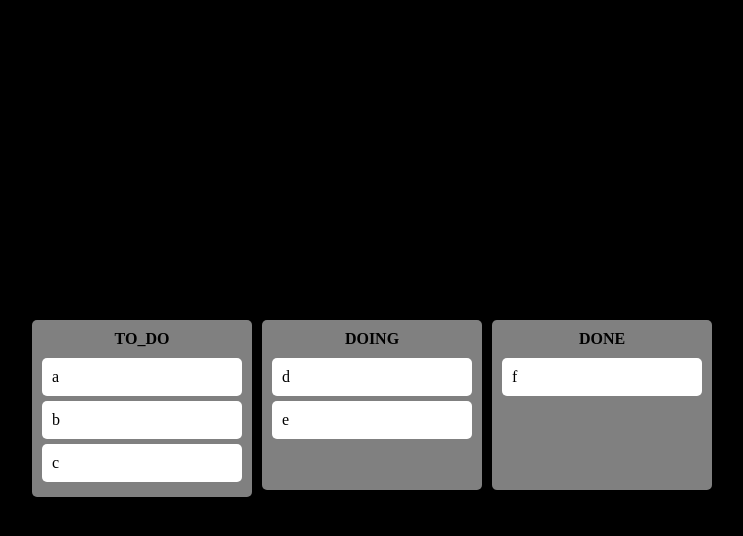
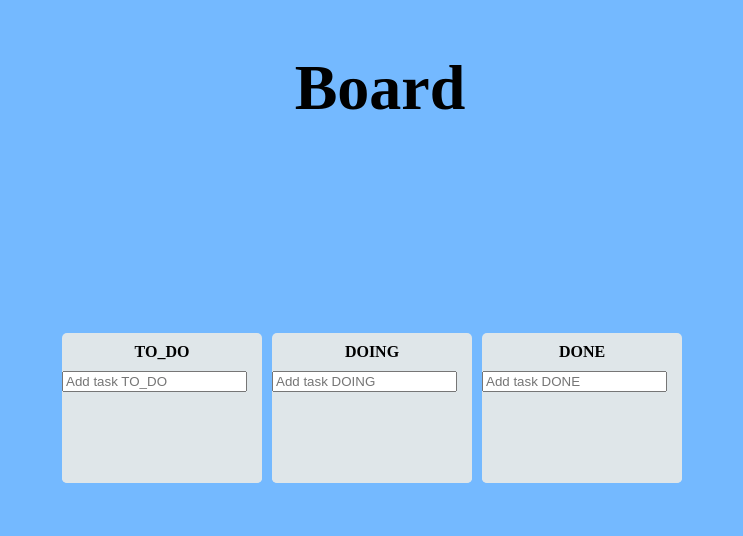
Before and after one commit to jijiseong/trello_clone, a React (Create React App) app: page / in a window 1280 px wide. Shown: the top 536 px of the page, without its empty margins (268-1011 px from the left). Built offline with nearby package versions, Linux system fonts and the light colour scheme.

Commit message:
추가 기능

```diff
--- a/package.json
+++ b/package.json
@@ -13,6 +13,7 @@
     "react": "^18.2.0",
     "react-beautiful-dnd": "^13.1.1",
     "react-dom": "^18.2.0",
+    "react-hook-form": "^7.42.0",
     "react-scripts": "5.0.1",
     "recoil": "^0.7.6",
     "styled-components": "^5.3.6",
--- a/src/App.tsx
+++ b/src/App.tsx
@@ -1,10 +1,11 @@
 import { DropResult, DragDropContext } from "react-beautiful-dnd";
 import { useRecoilState } from "recoil";
 import styled from "styled-components";
-import { dataState } from "./atoms";
+import { dataState, IData } from "./atoms";
 import Board from "./components/Board";
 
-const Wrapper = styled.div`
+const Cotainer = styled.div`
+  position: relative;
   display: flex;
   justify-content: center;
   align-items: center;
@@ -20,35 +21,56 @@ const Boards = styled.div`
   gap: 10px;
 `;
 
+const Title = styled.h1`
+  position: absolute;
+  width: 100%;
+  text-align: center;
+  font-size: 4em;
+`;
+
 function App() {
   const [data, setData] = useRecoilState(dataState);
 
-  const onDragEnd = ({ draggableId, source, destination }: DropResult) => {
+  const onDragEnd = (info: DropResult) => {
+    /**
+     * move data
+     * [a, b, c] => [a, b]
+     * [d, e, f] => [d, e, f, c]
+     */
+    const { draggableId, source, destination } = info;
     if (!destination) return;
-    setData((oldData) => {
-      const newData = JSON.parse(JSON.stringify(oldData));
-      newData[source.droppableId].splice(source.index, 1);
-      newData[destination.droppableId].splice(
-        destination.index,
-        0,
-        draggableId
-      );
+    setData((allBoards) => {
+      const srcBoard = [...allBoards[source.droppableId]];
+      const dstBoard = [...allBoards[destination.droppableId]];
 
-      return newData;
+      const srcItem = srcBoard.find((value) => value.id === +draggableId);
+      if (srcItem === undefined) {
+        return allBoards;
+      }
+
+      srcBoard.splice(source.index, 1);
+      dstBoard.splice(destination.index, 0, srcItem);
+
+      return {
+        ...allBoards,
+        [destination.droppableId]: dstBoard,
+        [source.droppableId]: srcBoard,
+      };
     });
   };
 
   return (
     <>
-      <DragDropContext onDragEnd={onDragEnd}>
-        <Wrapper>
+      <Title>Board</Title>
+      <Cotainer>
+        <DragDropContext onDragEnd={onDragEnd}>
           <Boards>
             {Object.keys(data).map((boardId) => (
-              <Board key={boardId} boardId={boardId} toDos={data[boardId]} />
+              <Board key={boardId} boardId={boardId} data={data[boardId]} />
             ))}
           </Boards>
-        </Wrapper>
-      </DragDropContext>
+        </DragDropContext>
+      </Cotainer>
     </>
   );
 }
--- a/src/atoms.ts
+++ b/src/atoms.ts
@@ -1,20 +1,28 @@
 import { atom, selector } from "recoil";
 
-interface IDataState {
-  [key: string]: string[];
+export interface IData {
+  id: number;
+  text: string;
+}
+
+export interface IDataState {
+  [key: string]: IData[];
 }
 
 export const dataState = atom<IDataState>({
   key: "data",
   default: {
-    TO_DO: ["a", "b", "c"],
-    DOING: ["d", "e"],
-    DONE: ["f"],
+    TO_DO: [],
+    DOING: [],
+    DONE: [],
   },
 });
 
 export const dataSelector = selector({
   key: "dataSelector",
-  get: ({ get }) => {},
-  set: ({ set }) => {},
+  get: (props) => {
+    const data = props.get(dataState);
+    console.log("get", props);
+    return data;
+  },
 });
--- a/src/components/Board.tsx
+++ b/src/components/Board.tsx
@@ -1,41 +1,93 @@
+import { log } from "console";
+import React, { useRef } from "react";
 import { Droppable } from "react-beautiful-dnd";
+import { useForm } from "react-hook-form";
+import { useSetRecoilState } from "recoil";
 import styled from "styled-components";
+import { dataState, IData, IDataState } from "../atoms";
 import DragabbleCard from "./DragabbleCard";
 
-const Wrapper = styled.div`
+interface AreaProps {
+  isDragginOver: boolean;
+  draggingFromThisWith: boolean;
+}
+
+interface BoardProps {
+  data: IData[];
+  boardId: string;
+}
+
+const Container = styled.div`
   background-color: ${(props) => props.theme.boardColor};
   border-radius: 5px;
   min-height: 150px;
-  padding: 10px;
   width: 200px;
+  display: flex;
+  flex-direction: column;
 `;
 
 const Title = styled.div`
   text-align: center;
   font-weight: 600;
+  margin-top: 10px;
   margin-bottom: 10px;
 `;
 
-interface BoardProps {
-  toDos: string[];
-  boardId: string;
+const Area = styled.div<AreaProps>`
+  background-color: ${(props) =>
+    props.isDragginOver ? props.theme.accentColor : props.theme.boardColor};
+  flex-grow: 1;
+  border-radius: 5px;
+  transition: background-color 0.3s;
+  padding: 10px;
+`;
+
+interface IForm {
+  inputData: string;
 }
 
-export default function Board({ toDos, boardId }: BoardProps) {
+const Form = styled.form``;
+
+export default function Board({ data, boardId }: BoardProps) {
+  const setData = useSetRecoilState(dataState);
+  const { register, setValue, handleSubmit } = useForm<IForm>();
+
+  const onSubmit = ({ inputData }: IForm) => {
+    const newData: IData = { text: inputData, id: Date.now() };
+    setData((oldData) => {
+      const copyData = [...oldData[boardId]];
+      copyData.push(newData);
+      return { ...oldData, [boardId]: copyData };
+    });
+    setValue("inputData", "");
+  };
   return (
-    <Wrapper>
+    <Container>
       <Title>{boardId}</Title>
+      <Form onSubmit={handleSubmit(onSubmit)}>
+        <input
+          {...register("inputData", { required: true })}
+          type="text"
+          placeholder={`Add task ${boardId}`}
+        />
+      </Form>
+
       <Droppable droppableId={boardId}>
-        {(provided) => (
-          <div ref={provided.innerRef} {...provided.droppableProps}>
-            {toDos.map((toDo, idx) => (
+        {(provided, snapshot) => (
+          <Area
+            isDragginOver={snapshot.isDraggingOver}
+            draggingFromThisWith={Boolean(snapshot.draggingFromThisWith)}
+            ref={provided.innerRef}
+            {...provided.droppableProps}
+          >
+            {data.map((d, idx) => (
               // key , draggableid are must be same
-              <DragabbleCard key={toDo} toDo={toDo} idx={idx} />
+              <DragabbleCard key={d.id} data={d} idx={idx} />
             ))}
             {provided.placeholder}
-          </div>
+          </Area>
         )}
       </Droppable>
-    </Wrapper>
+    </Container>
   );
 }
--- a/src/components/DragabbleCard.tsx
+++ b/src/components/DragabbleCard.tsx
@@ -1,30 +1,35 @@
 import React from "react";
 import { Draggable } from "react-beautiful-dnd";
 import styled from "styled-components";
+import { IData } from "../atoms";
 
-const Card = styled.div`
+const Card = styled.div<{ isDragging: boolean }>`
   padding: 10px;
   border-radius: 5px;
-  background-color: ${(props) => props.theme.cardColor};
+  background-color: ${(props) =>
+    props.isDragging ? props.theme.boardColor : props.theme.cardColor};
   margin-bottom: 5px;
+  box-shadow: ${(props) =>
+    props.isDragging ? "0px 2px 5px rgba(0, 0, 0, 0.5)" : null};
 `;
 
 interface IDragabbleCardProps {
-  toDo: string;
+  data: IData;
   idx: number;
 }
 
-function DragabbleCard({ toDo, idx }: IDragabbleCardProps) {
-  console.log(toDo, "has been rendered");
+function DragabbleCard({ data, idx }: IDragabbleCardProps) {
+  console.log(data.text, idx, "has been rendered");
   return (
-    <Draggable draggableId={toDo} index={idx}>
-      {(provided) => (
+    <Draggable draggableId={data.id + ""} index={idx}>
+      {(provided, snapshot) => (
         <Card
+          isDragging={snapshot.isDragging}
           ref={provided.innerRef}
           {...provided.draggableProps}
           {...provided.dragHandleProps}
         >
-          {toDo}
+          {data.text}
         </Card>
       )}
     </Draggable>
--- a/src/index.tsx
+++ b/src/index.tsx
@@ -7,7 +7,7 @@ import { darkTheme } from "./theme";
 const GlobalStyle = createGlobalStyle`
   body {
     background-color:${(props) => props.theme.backgroundColor} ;
-
+    overflow: hidden;
   }
 `;
 
--- a/src/styled.d.ts
+++ b/src/styled.d.ts
@@ -5,5 +5,6 @@ declare module "styled-components" {
     backgroundColor: string;
     cardColor: string;
     boardColor: string;
+    accentColor: string;
   }
 }
--- a/src/theme.ts
+++ b/src/theme.ts
@@ -1,7 +1,8 @@
 import { DefaultTheme } from "styled-components";
 
 export const darkTheme: DefaultTheme = {
-  backgroundColor: "black",
+  backgroundColor: "#74b9ff",
   cardColor: "white",
-  boardColor: "grey",
+  boardColor: "#dfe6e9",
+  accentColor: "#b2bec3",
 };
```
Also changed, not shown: 1 other file (tests, documents, lock files or other folders).
